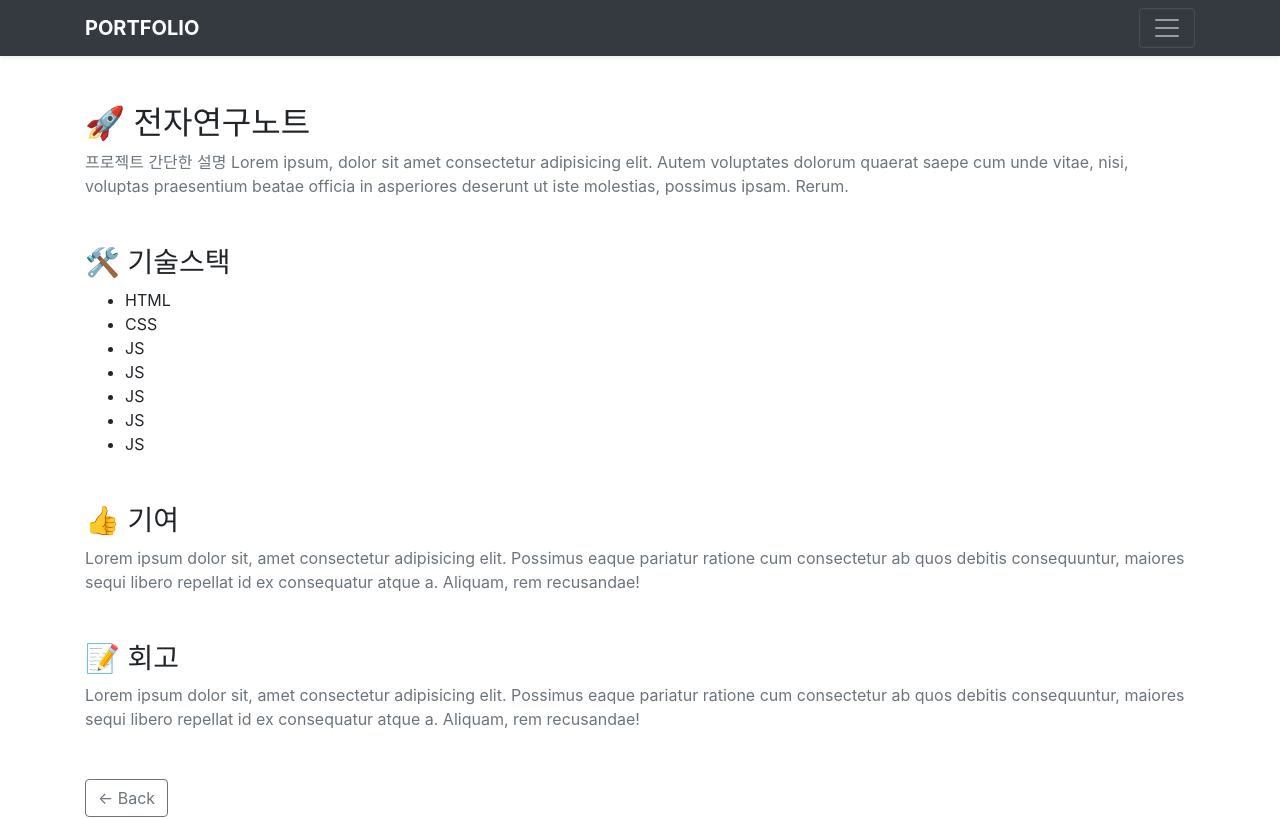
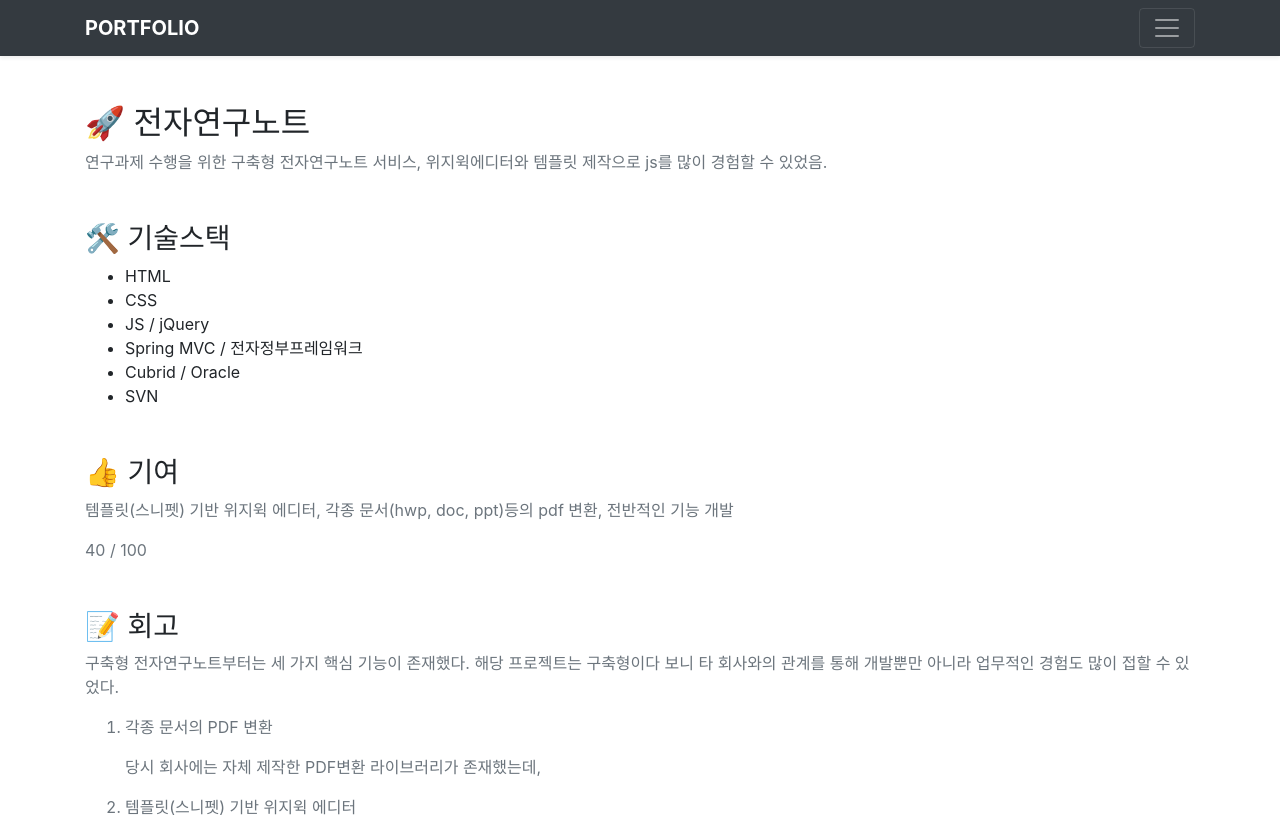
Before and after one commit to kwandev/portfolio, a Nuxt app: page /project/AsteleEln in a window 1280 px wide. Shown: the top 819 px of the page. Built offline with nearby package versions, Linux system fonts and the light colour scheme.

Commit message:
전자연구노트 상세 작성 중

```diff
--- a/pages/project/AsteleEln.vue
+++ b/pages/project/AsteleEln.vue
@@ -4,7 +4,7 @@
       <section class="mb-5">
         <h2>🚀 전자연구노트</h2>
         <p class="text-muted">
-          프로젝트 간단한 설명 Lorem ipsum, dolor sit amet consectetur adipisicing elit. Autem voluptates dolorum quaerat saepe cum unde vitae, nisi, voluptas praesentium beatae officia in asperiores deserunt ut iste molestias, possimus ipsam. Rerum.
+          연구과제 수행을 위한 구축형 전자연구노트 서비스, 위지윅에디터와 템플릿 제작으로 js를 많이 경험할 수 있었음.
         </p>
       </section>
       <section class="mb-5">
@@ -12,24 +12,35 @@
         <ul>
           <li>HTML</li>
           <li>CSS</li>
-          <li>JS</li>
-          <li>JS</li>
-          <li>JS</li>
-          <li>JS</li>
-          <li>JS</li>
+          <li>JS / jQuery</li>
+          <li>Spring MVC / 전자정부프레임워크</li>
+          <li>Cubrid / Oracle</li>
+          <li>SVN</li>
         </ul>
       </section>
       <section class="mb-5">
         <h3>👍 기여</h3>
         <p class="text-muted">
-          Lorem ipsum dolor sit, amet consectetur adipisicing elit. Possimus eaque pariatur ratione cum consectetur ab quos debitis consequuntur, maiores sequi libero repellat id ex consequatur atque a. Aliquam, rem recusandae!
+          템플릿(스니펫) 기반 위지윅 에디터, 각종 문서(hwp, doc, ppt)등의 pdf 변환, 전반적인 기능 개발
+        </p>
+        <p class="text-muted">
+          40 / 100
         </p>
       </section>
       <section class="mb-5">
         <h3>📝 회고</h3>
         <p class="text-muted">
-          Lorem ipsum dolor sit, amet consectetur adipisicing elit. Possimus eaque pariatur ratione cum consectetur ab quos debitis consequuntur, maiores sequi libero repellat id ex consequatur atque a. Aliquam, rem recusandae!
+          구축형 전자연구노트부터는 세 가지 핵심 기능이 존재했다. 해당 프로젝트는 구축형이다 보니 타 회사와의 관계를 통해 개발뿐만 아니라 업무적인 경험도 많이 접할 수 있었다.
         </p>
+        <ol class="text-muted">
+          <li>
+            <p>각종 문서의 PDF 변환</p>
+            <p>당시 회사에는 자체 제작한 PDF변환 라이브러리가 존재했는데,</p>
+          </li>
+          <li>템플릿(스니펫) 기반 위지윅 에디터</li>
+          <li>위 방법으로 작성된 전자연구노트의 인증 및 공유</li>
+        </ol>
+        <p class="text-muted" />
       </section>
     </detail>
   </div>
```
